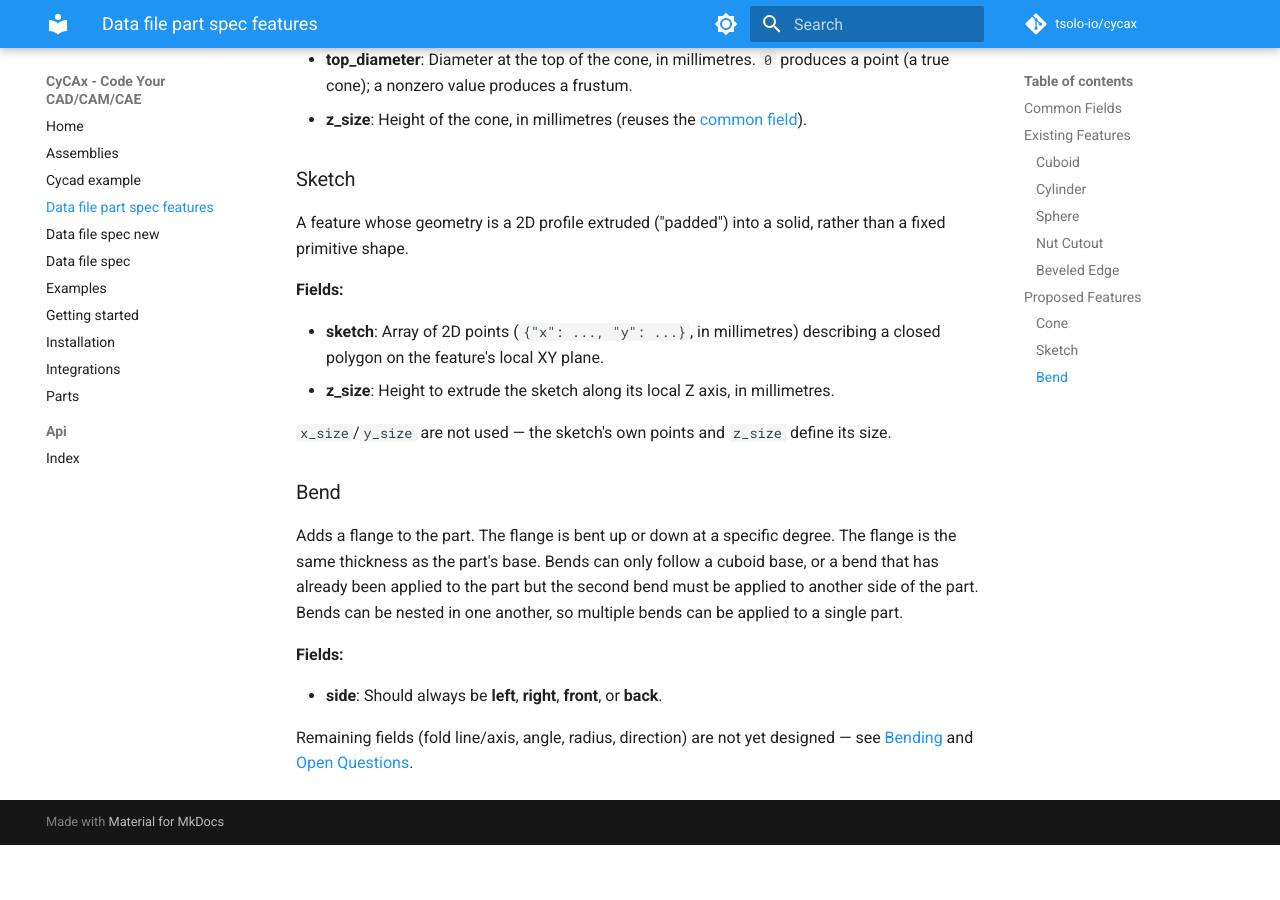
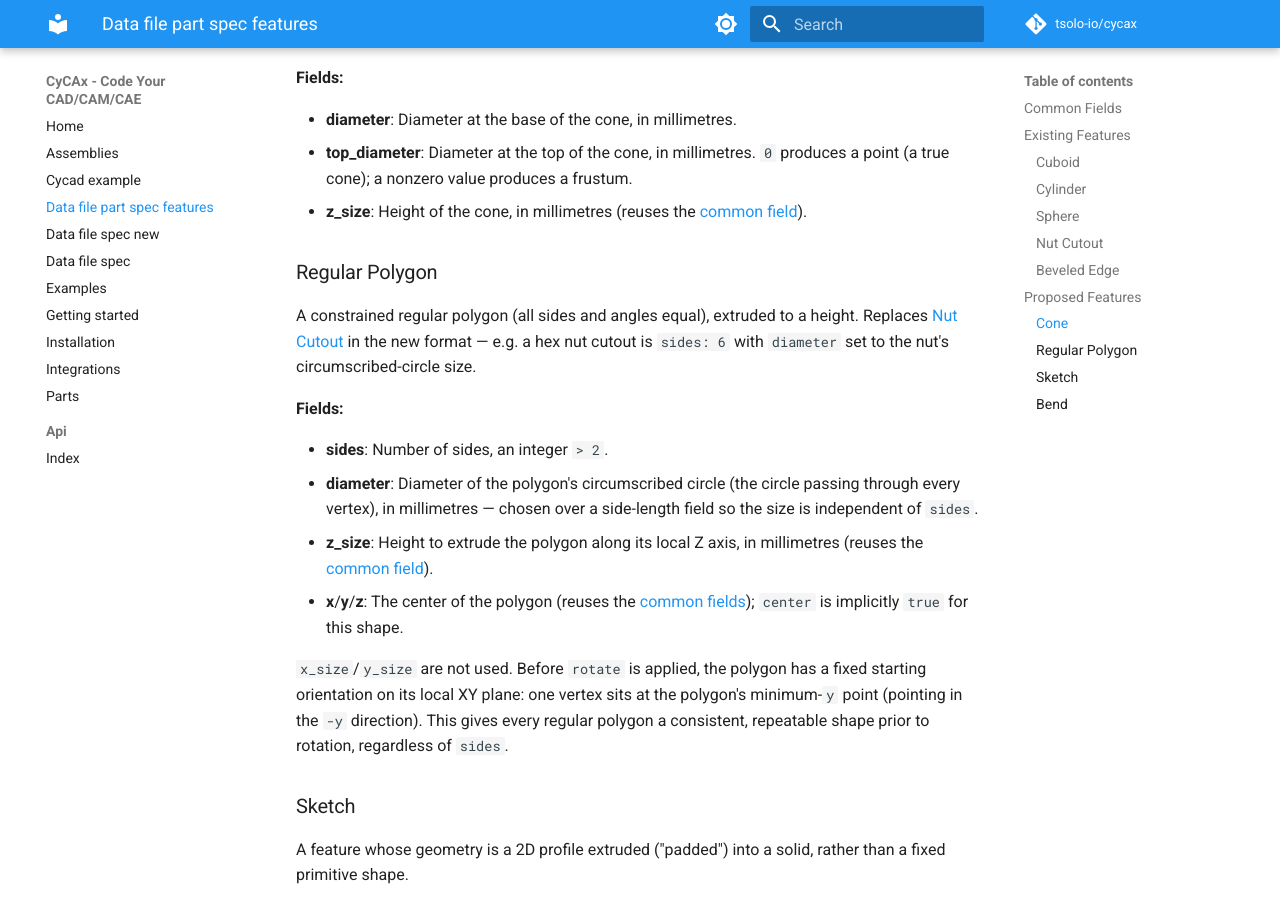
Before and after one commit to tsolo-io/cycax, an MkDocs documentation site: the page built from docs/content/data-file-part-spec-features.md, in a window 1280 px wide and 900 px high, scrolled down 3100 px. Built offline with MkDocs 1.6.1 and Material for MkDocs 9.7.7, drawn with Linux system fonts in a browser that asks for light colours; comment, search, counter and statistics services are not loaded; before the commit the page ends 3945 px from its top, so only the background shows below that; some of the changed text lies outside the part shown.

Commit message:
Docs: define regular_polygon.

```diff
--- a/docs/content/data-file-part-spec-features.md
+++ b/docs/content/data-file-part-spec-features.md
@@ -19,7 +19,8 @@ only the fields it adds on top of these.
 **Fields:**
 
 - **name**: Identifier for the feature.
-- **type**: The kind of feature, e.g. `cuboid`, `cylinder`, `sphere`, `nut_cutout`,
+- **type**: The kind of feature, e.g. `cuboid`, `cylinder`, `sphere`, `cone`,
+  `regular_polygon`, `nut_cutout` (superseded by `regular_polygon` in the new format),
   `beveled_edge`, `sketch`, `bend`. Determines which additional fields apply.
 - **action**: `add`, `subtract`, or `bend`.
 - **side**: The reference side of the part the feature is applied to. One of `left`, `right`,
@@ -96,6 +97,10 @@ Implemented today by the `NutCutOut` class (always `action: subtract`, currently
   omitted.
 - **vertical**: Boolean. If `false`, the nut sits with its flat side down. Default `true`.
 
+In the new format, `nut_cutout` is superseded by the general [Regular
+Polygon](#regular-polygon) feature — a hex nut cutout is just a 6-sided regular polygon sized
+to the nut.
+
 ### Beveled Edge
 
 Rounds or chamfers an edge of the part, rather than adding/subtracting a shape at a position.
@@ -128,6 +133,28 @@ A conical feature. Useful for e.g. countersunk holes or tapered pegs.
   true cone); a nonzero value produces a frustum.
 - **z_size**: Height of the cone, in millimetres (reuses the [common field](#common-fields)).
 
+### Regular Polygon
+
+A constrained regular polygon (all sides and angles equal), extruded to a height. Replaces
+[Nut Cutout](#nut-cutout) in the new format — e.g. a hex nut cutout is `sides: 6` with
+`diameter` set to the nut's circumscribed-circle size.
+
+**Fields:**
+
+- **sides**: Number of sides, an integer `> 2`.
+- **diameter**: Diameter of the polygon's circumscribed circle (the circle passing through
+  every vertex), in millimetres — chosen over a side-length field so the size is independent
+  of `sides`.
+- **z_size**: Height to extrude the polygon along its local Z axis, in millimetres (reuses the
+  [common field](#common-fields)).
+- **x**/**y**/**z**: The center of the polygon (reuses the [common fields](#common-fields));
+  `center` is implicitly `true` for this shape.
+
+`x_size`/`y_size` are not used. Before `rotate` is applied, the polygon has a fixed starting
+orientation on its local XY plane: one vertex sits at the polygon's minimum-`y` point (pointing
+in the `-y` direction). This gives every regular polygon a consistent, repeatable shape prior
+to rotation, regardless of `sides`.
+
 ### Sketch
 
 A feature whose geometry is a 2D profile extruded ("padded") into a solid, rather than a fixed
```
